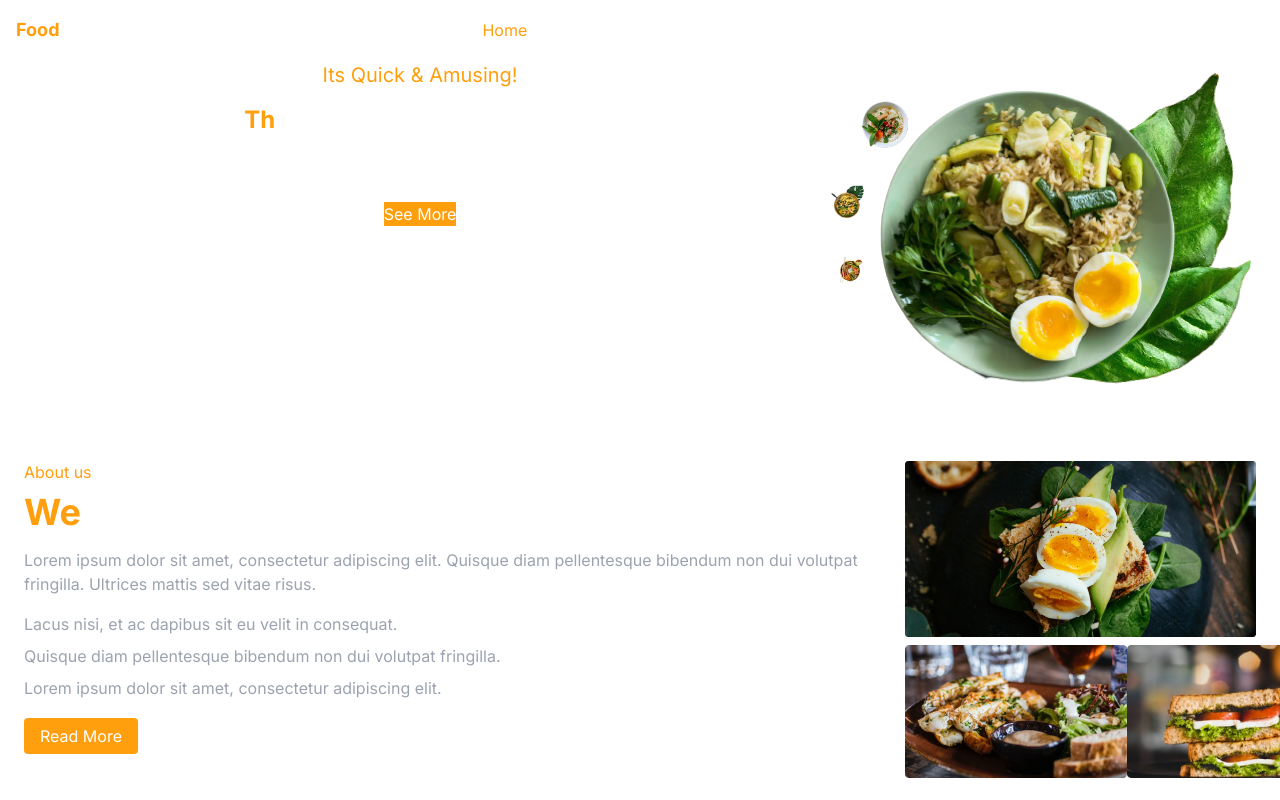
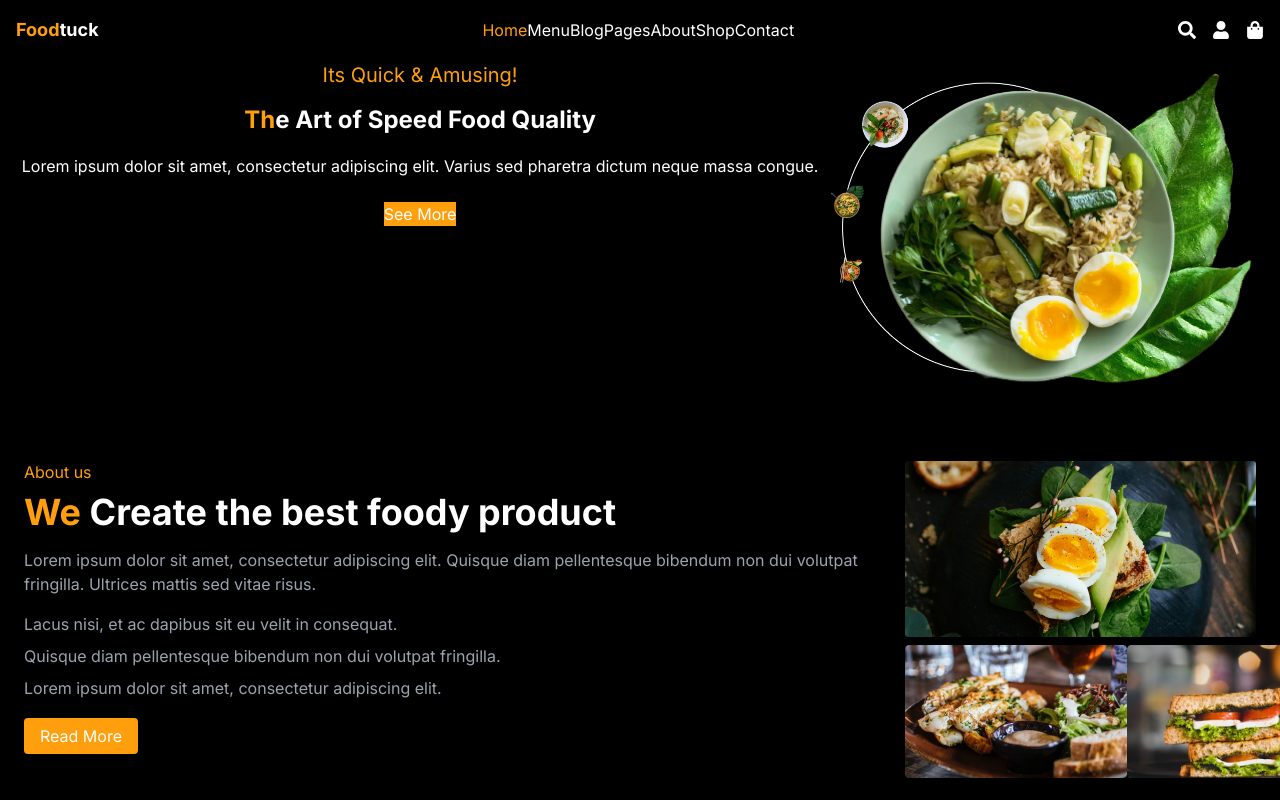
Before and after one commit to lalaRukh5880/hackathon-3-figma, a Next.js app: page / in a window 1280 px wide. Shown: the top 800 px of the page. Built offline with nearby package versions, Linux system fonts and the light colour scheme.

Commit message:
added bg black

```diff
--- a/src/app/globals.css
+++ b/src/app/globals.css
@@ -64,3 +64,7 @@
     @apply bg-background text-foreground;
   }
 }
+
+.bg-black{
+  background-color: black;
+}
```
